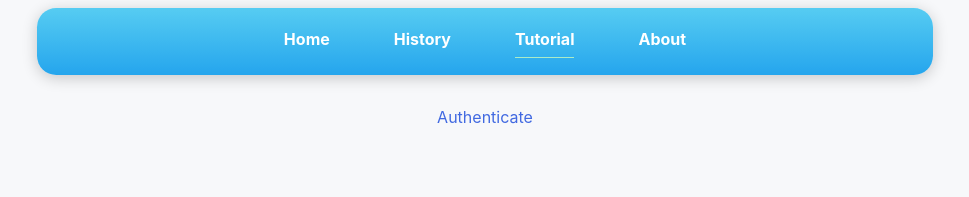
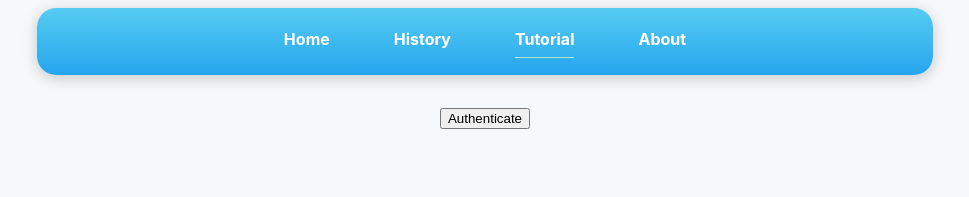
Before and after one commit to Bluuax/gistory, a React (Create React App) app: page /tutorial in a window 1280 px wide. Shown: the top 197 px of the page, without its empty margins (155-1124 px from the left). Built offline with nearby package versions, Linux system fonts and the light colour scheme.

Commit message:
Add dependency

```diff
--- a/package.json
+++ b/package.json
@@ -6,6 +6,7 @@
     "axios": "^0.19.0",
     "js-base64": "^2.5.1",
     "netlify-auth-providers": "^1.0.0-alpha5",
+    "prism-react-renderer": "^0.1.7",
     "react": "^16.9.0",
     "react-dom": "^16.9.0",
     "react-router-dom": "^5.0.1",
--- a/src/Authentication.js
+++ b/src/Authentication.js
@@ -14,12 +14,8 @@ export class Authentication extends Component {
   render() {
     return (
       <div>
-        <p>
-          <a href="#" onClick={this.handleClick}>
-            {/* TODO */}
-            Authenticate
-          </a>
-        </p>
+        {/* TODO: GitHub - sign in styling */}
+        <button onClick={this.handleClick}>Authenticate</button>
       </div>
     );
   }
--- a/src/history/History.js
+++ b/src/history/History.js
@@ -31,7 +31,9 @@ export class History extends Component {
       const contentSource = `https://api.github.com/repos/${owner}/${repo}/contents/${path}?ref=`;
       const commitsResp = await Promise.all(
         commits.map(async commit => {
-          return await axios.get(`${contentSource}${commit.sha}`);
+          return await axios.get(`${contentSource}${commit.sha}`, {
+            headers: window.localStorage.token ? { Authorization: `Bearer ${window.localStorage.token}` } : {}
+          });
         })
       );
 
@@ -57,7 +59,7 @@ export class History extends Component {
               <Timeline displayAmount={6} id={this.state.versions.map(item => item.sha)} />
             </div>
             <div className="History-code">
-              <Code content={this.state.content[0]} />
+              <Code content={this.state.content[0]} language="jsx" />
             </div>
             <div className="History-card History-changes-card">
               <Card title="Changes" color="#f5cba7" /> {/* TODO: Modaler Dialog - See all changes */}
```
